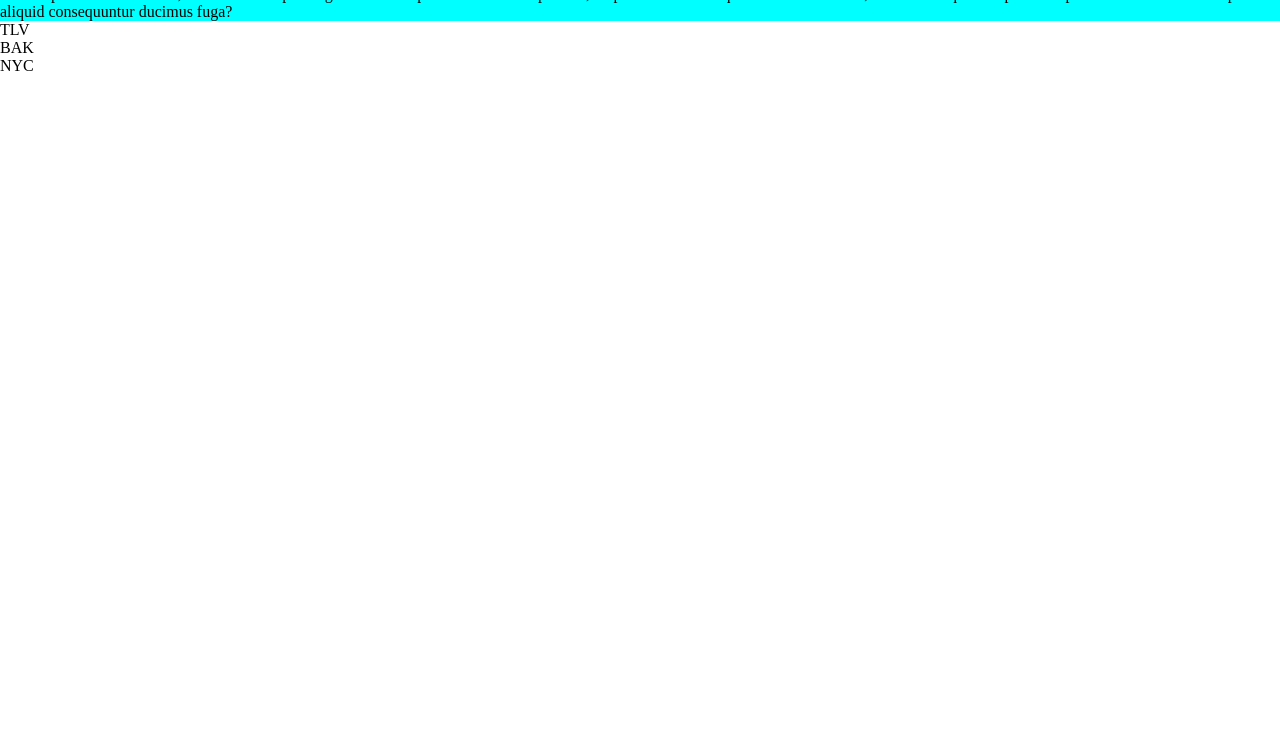
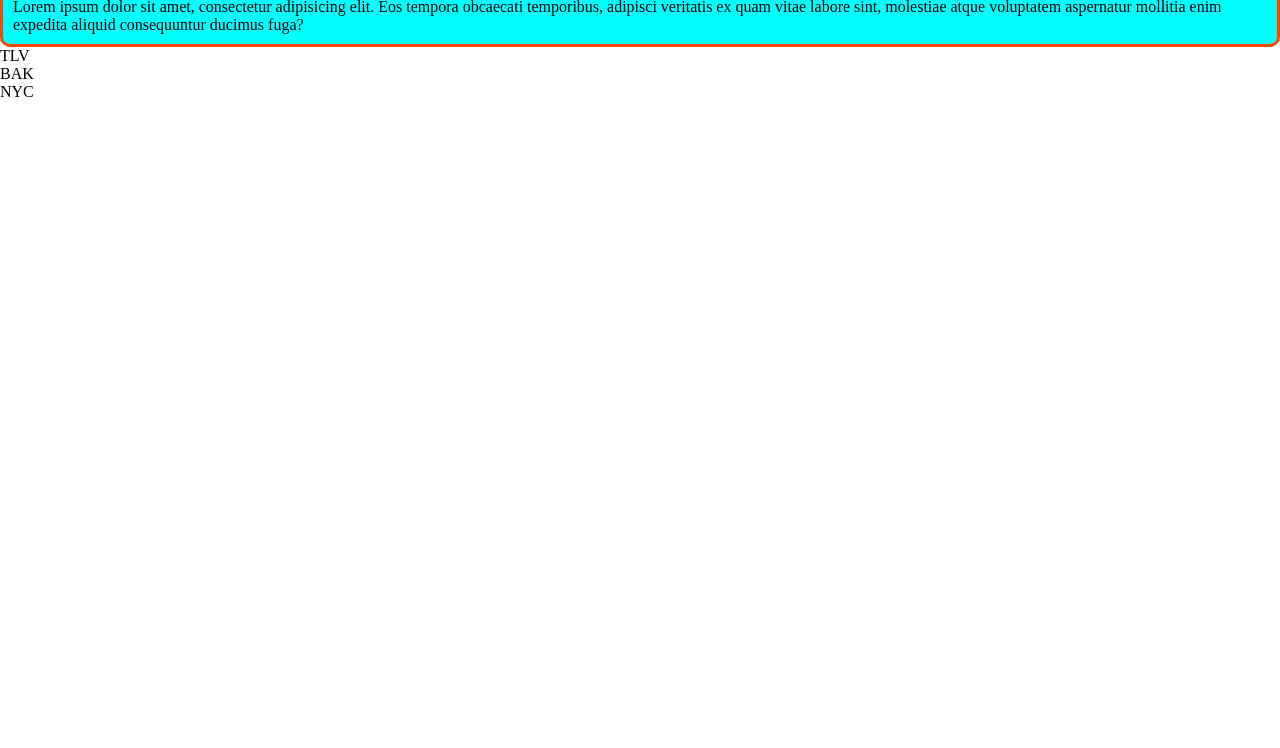
Before and after one commit to meitar-canar/ourRepository, a plain HTML site: page index.html in a window 1280 px wide. Shown: the part 52-800 px from the top of the page. Drawn offline with Linux system fonts and the light colour scheme.

Commit message:
changed html and style

```diff
--- a/index.css
+++ b/index.css
@@ -14,6 +14,8 @@
 }
 
 #p {
-
+    border-radius: 10px;
+    border: 3px solid orangered;
     background-color: aqua;
+    padding: 10px;
 }
```
